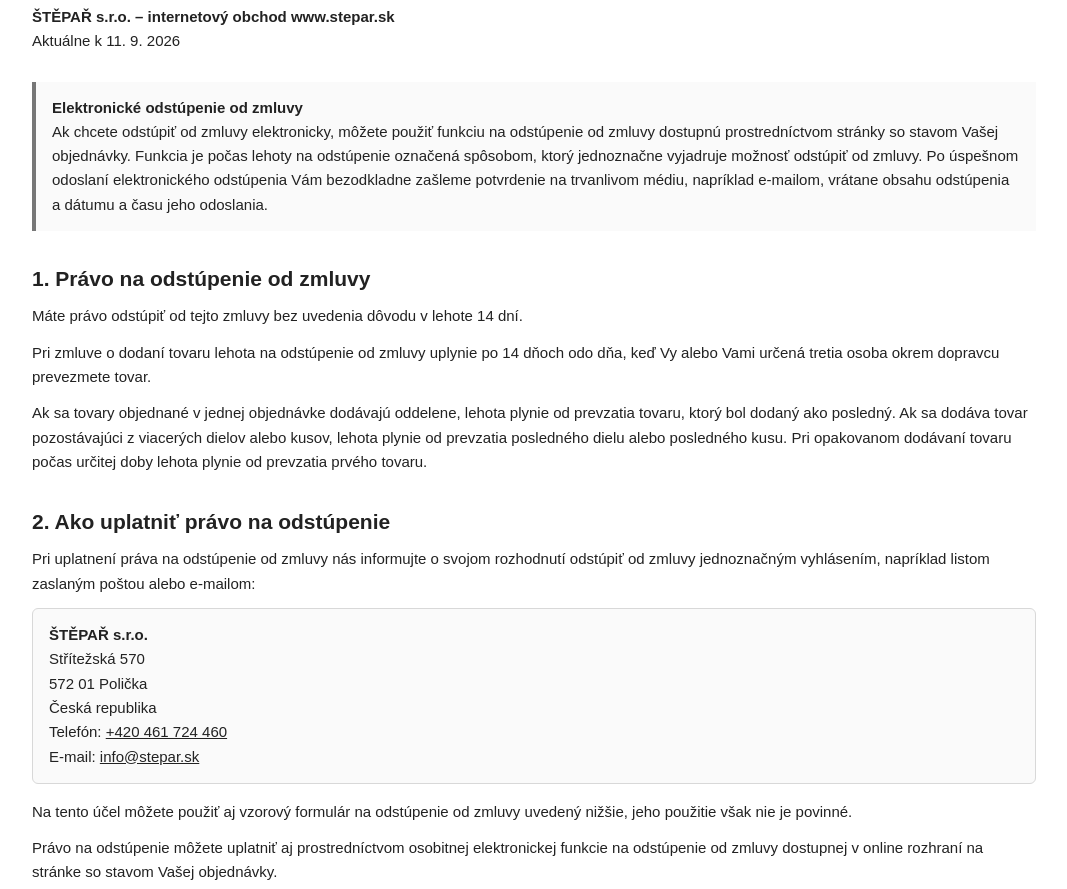
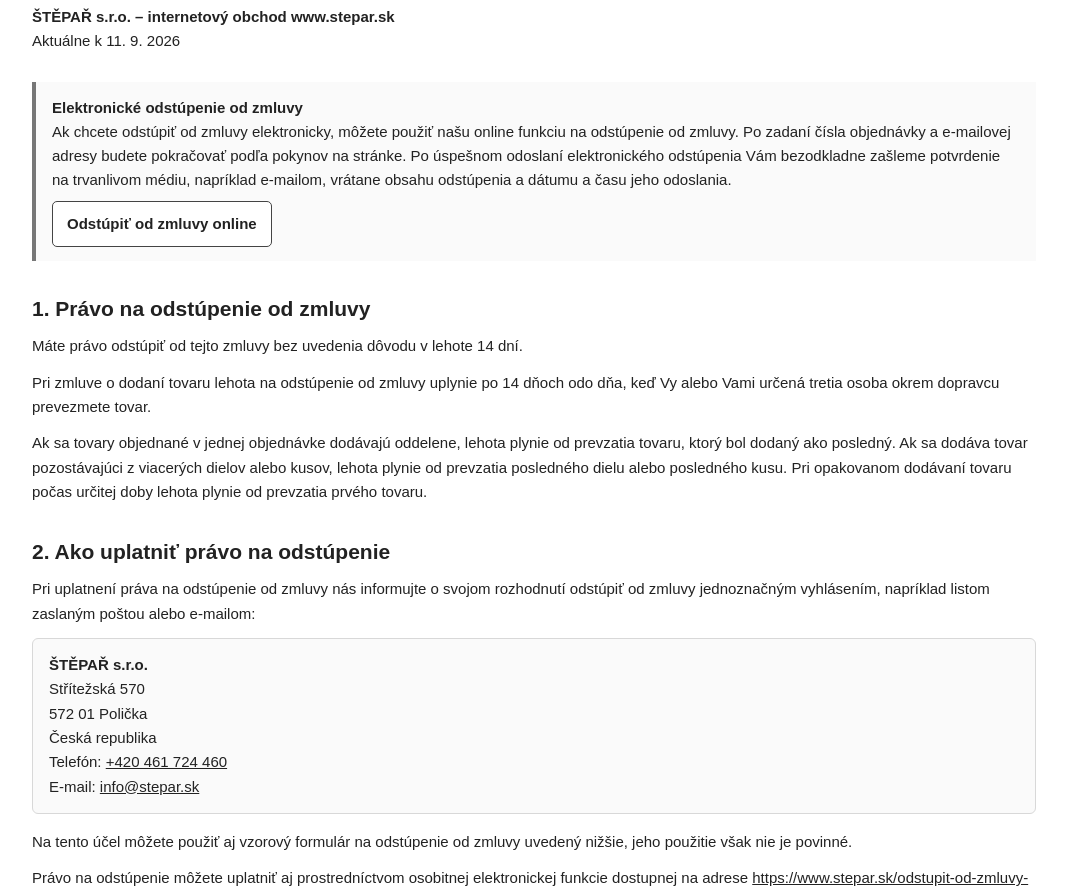
Before and after one commit to vaclavstepar/stepar-legal, a plain HTML site: page sk/otkaz-current.html in a window 1280 px wide. Shown: the part 63-952 px from the top of the page, without its empty margins (106-1173 px from the left). Drawn offline with Linux system fonts and the light colour scheme.

Commit message:
Add direct link to Slovak online withdrawal form

```diff
--- a/sk/otkaz-current.html
+++ b/sk/otkaz-current.html
@@ -19,6 +19,7 @@ li{margin:5px 0}
 .notice{padding:14px 16px;margin:12px 0 22px;border-left:4px solid #777;background:#fafafa}
 .formline{border-bottom:1px solid #999;min-height:28px;margin:4px 0 14px}
 a{color:inherit;text-decoration:underline}
+.action-link{display:inline-block;margin-top:8px;padding:10px 14px;border:1px solid #444;border-radius:5px;font-weight:700;text-decoration:none;background:#fff}
 @media(max-width:640px){.terms{padding:18px 12px 36px}h1{font-size:26px}h2{font-size:19px}}
 </style>
 </head>
@@ -35,7 +36,8 @@ Určené pre www.stepar.sk.
 <p class="meta"><strong>ŠTĚPAŘ s.r.o. – internetový obchod www.stepar.sk</strong><br>Aktuálne k 11. 9. 2026</p>
 
 <div class="notice"><strong>Elektronické odstúpenie od zmluvy</strong><br>
-Ak chcete odstúpiť od zmluvy elektronicky, môžete použiť funkciu na odstúpenie od zmluvy dostupnú prostredníctvom stránky so stavom Vašej objednávky. Funkcia je počas lehoty na odstúpenie označená spôsobom, ktorý jednoznačne vyjadruje možnosť odstúpiť od zmluvy. Po úspešnom odoslaní elektronického odstúpenia Vám bezodkladne zašleme potvrdenie na trvanlivom médiu, napríklad e-mailom, vrátane obsahu odstúpenia a dátumu a času jeho odoslania.</div>
+Ak chcete odstúpiť od zmluvy elektronicky, môžete použiť našu online funkciu na odstúpenie od zmluvy. Po zadaní čísla objednávky a e-mailovej adresy budete pokračovať podľa pokynov na stránke. Po úspešnom odoslaní elektronického odstúpenia Vám bezodkladne zašleme potvrdenie na trvanlivom médiu, napríklad e-mailom, vrátane obsahu odstúpenia a dátumu a času jeho odoslania.<br>
+<a class="action-link" href="https://www.stepar.sk/odstupit-od-zmluvy-online-p103.htm" target="_top">Odstúpiť od zmluvy online</a></div>
 
 <h2>1. Právo na odstúpenie od zmluvy</h2>
 <p>Máte právo odstúpiť od tejto zmluvy bez uvedenia dôvodu v lehote 14 dní.</p>
@@ -51,7 +53,7 @@ Střítežská 570<br>
 Telefón: <a href="tel:+420461724460">+420 461 724 460</a><br>
 E-mail: <a href="mailto:info@stepar.sk">info@stepar.sk</a></div>
 <p>Na tento účel môžete použiť aj vzorový formulár na odstúpenie od zmluvy uvedený nižšie, jeho použitie však nie je povinné.</p>
-<p>Právo na odstúpenie môžete uplatniť aj prostredníctvom osobitnej elektronickej funkcie na odstúpenie od zmluvy dostupnej v online rozhraní na stránke so stavom Vašej objednávky.</p>
+<p>Právo na odstúpenie môžete uplatniť aj prostredníctvom osobitnej elektronickej funkcie dostupnej na adrese <a href="https://www.stepar.sk/odstupit-od-zmluvy-online-p103.htm" target="_top">https://www.stepar.sk/odstupit-od-zmluvy-online-p103.htm</a>.</p>
 <p>Lehota na odstúpenie od zmluvy je zachovaná, ak oznámenie o uplatnení práva na odstúpenie odošlete pred uplynutím príslušnej lehoty.</p>
 
 <h2>3. Dôsledky odstúpenia od zmluvy</h2>
```
